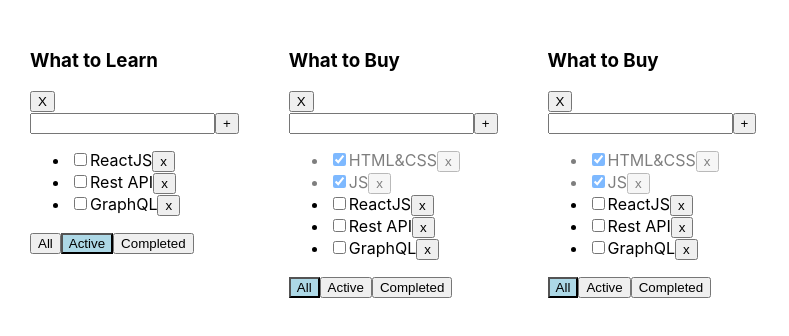
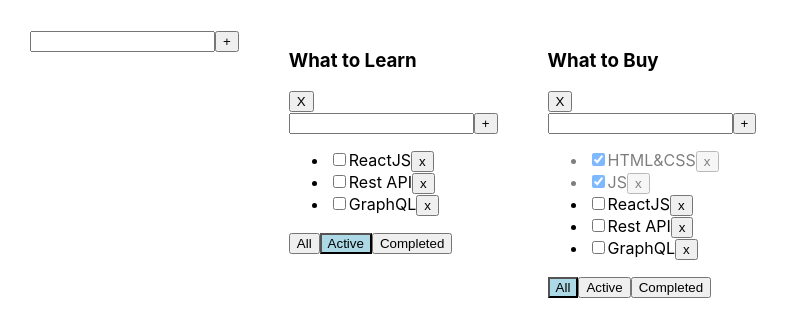
Before and after one commit to djonnybravo/TDL_HOMEWORKS, a React (Create React App) app in the folder TDL_04/: page / in a window 1280 px wide. Shown: the top 336 px of the page, without its empty margins (0-789 px from the left). Built offline with nearby package versions, Linux system fonts and the light colour scheme.

Commit message:
add Input Component

```diff
--- /dev/null
+++ b/TDL_04/src/AddItemForm.tsx
@@ -0,0 +1,45 @@
+import React, {ChangeEvent, KeyboardEvent, useState} from "react";
+
+type AddItemFormPropsType = {
+    addItem: (title: string) => void
+}
+
+export function AddItemForm(props: AddItemFormPropsType) {
+    let [title, setTitle] = useState("")
+    let [error, setError] = useState<string | null>(null)
+
+    const onChangeHandler = (e: ChangeEvent<HTMLInputElement>) => {
+        setTitle(e.currentTarget.value)
+        setError(null)
+    }
+
+    const onKeyPressHandler = (e: KeyboardEvent<HTMLInputElement>) => {
+        if (e.charCode === 13) {
+            addTask();
+        }
+    }
+
+    const addTask = () => {
+        if (title.trim() !== '') {
+            props.addItem(title.trim());
+            setTitle("");
+
+        } else {
+            setError("Filed is required")
+        }
+
+    }
+
+    return (
+        <div>
+            <input value={title}
+                   onChange={onChangeHandler}
+                   onKeyPress={onKeyPressHandler}
+                   className={error ? "error" : ""}
+            />
+            <button onClick={addTask}>+</button>
+            {error && <div className="error_message">Field is required</div>}
+        </div>
+    )
+
+}
--- a/TDL_04/src/App.tsx
+++ b/TDL_04/src/App.tsx
@@ -1,7 +1,8 @@
 import React, {useState} from 'react';
 import './App.css';
-import {Todolist} from './Todolist';
+import {TaskType, Todolist} from './Todolist';
 import {v1} from 'uuid';
+import {AddItemForm} from "./AddItemForm";
 
 export type FilterValuesType = "all" | "active" | "completed";
 type TodolistType = {
@@ -9,6 +10,11 @@ type TodolistType = {
     title: string
     filter: FilterValuesType
 }
+
+type TaskStateType = {
+    [key:string] : Array<TaskType>
+}
+
 
 function App() {
 
@@ -59,15 +65,15 @@ function App() {
 
     const tododolistId1 = v1()
     const tododolistId2 = v1()
-    const tododolistId3 = v1()
+
 
     const [todolists, setTodolists] = useState<Array<TodolistType>>([
         {id: tododolistId1, title: "What to Learn", filter: 'active'},
         {id: tododolistId2, title: "What to Buy", filter: 'all'},
-        {id: tododolistId3, title: "What to Buy", filter: 'all'}
+
     ])
 
-    const [tasksObj, setTasks] = useState({
+    const [tasksObj, setTasks] = useState<TaskStateType>({
         [tododolistId1]: [
             {id: v1(), title: "HTML&CSS", isDone: true},
             {id: v1(), title: "JS", isDone: true},
@@ -81,21 +87,24 @@ function App() {
             {id: v1(), title: "ReactJS", isDone: false},
             {id: v1(), title: "Rest API", isDone: false},
             {id: v1(), title: "GraphQL", isDone: false},
-        ],
-        [tododolistId3]: [
-            {id: v1(), title: "HTML&CSS", isDone: true},
-            {id: v1(), title: "JS", isDone: true},
-            {id: v1(), title: "ReactJS", isDone: false},
-            {id: v1(), title: "Rest API", isDone: false},
-            {id: v1(), title: "GraphQL", isDone: false},
         ]
     })
 
-
-
+const addTodolist = (title:string) => {
+         let todolist: TodolistType = {
+             id: v1(),
+             title: title,
+             filter: "all"
+         }
+        setTodolists([todolist, ...todolists])
+        setTasks({...tasksObj, [todolist.id]: []})
+    }
     return (
 
         <div className="App">
+
+            <AddItemForm addItem={addTodolist}/>
+
             {
                 todolists.map((tl) => {
 
--- a/TDL_04/src/Todolist.tsx
+++ b/TDL_04/src/Todolist.tsx
@@ -1,7 +1,8 @@
-import React, {ChangeEvent, KeyboardEvent, useState} from 'react';
+import React, {ChangeEvent} from 'react';
 import {FilterValuesType} from './App';
+import {AddItemForm} from "./AddItemForm";
 
-type TaskType = {
+export  type TaskType = {
     id: string
     title: string
     isDone: boolean
@@ -15,76 +16,52 @@ type PropsType = {
     removeTask: (taskId: string, todolistID: string) => void
     removeTodolist: (todolistID: string) => void
     changeFilter: (value: FilterValuesType, todolistID: string) => void
-    addTask: (title: string, todolistID: string ) => void
+    addTask: (title: string, todolistID: string) => void
     changeTaskStatus: (taskId: string, isDone: boolean, todolistID: string) => void
 }
 
 export function Todolist(props: PropsType) {
 
-    let [title, setTitle] = useState("")
-    let [error, setError] = useState<string | null>(null)
-
-
-    const addTask = () => {
-        if (title.trim() !== '') {
-            props.addTask(title.trim(), props.id);
-            setTitle("");
-
-        }else {
-            setError("Filed is required")
-        }
-
+    const addTask = (title: string) => {
+        props.addTask(title, props.id)
     }
 
-    const onChangeHandler = (e: ChangeEvent<HTMLInputElement>) => {
-        setTitle(e.currentTarget.value)
-        setError(null)
-    }
-
-    const onKeyPressHandler = (e: KeyboardEvent<HTMLInputElement>) => {
-        if (e.charCode === 13) {
-            addTask();
-        }
-    }
     let buttonActiveStyle = ""
-    const onAllClickHandler = () => {props.changeFilter("all", props.id)
+    const onAllClickHandler = () => {
+        props.changeFilter("all", props.id)
         buttonActiveStyle = "a"
     };
     const onActiveClickHandler = () => props.changeFilter("active", props.id);
     const onCompletedClickHandler = () => props.changeFilter("completed", props.id);
     const removeTodolistClickHandler = () => props.removeTodolist(props.id)
     return <div>
-        <h3>{props.title}</h3><button onClick={removeTodolistClickHandler}>X</button>
+        <h3>{props.title}</h3>
+        <button onClick={removeTodolistClickHandler}>X</button>
 
-        <div>
-            <input value={title}
-                   onChange={ onChangeHandler }
-                   onKeyPress={ onKeyPressHandler }
-                   className={error ? "error" : ""}
-            />
-            <button onClick={addTask}>+</button>
-            {error && <div className="error_message">Field is required</div>}
-        </div>
+        <AddItemForm addItem={addTask}/>
         <ul>
             {
                 props.tasks.map(t => {
 
                     const removeTaskClickHandler = () => props.removeTask(t.id, props.id)
 
-                    const onChangeHandler = (e:ChangeEvent<HTMLInputElement>) => props.changeTaskStatus(t.id, e.currentTarget.checked, props.id)
+                    const onChangeHandler = (e: ChangeEvent<HTMLInputElement>) => props.changeTaskStatus(t.id, e.currentTarget.checked, props.id)
 
                     return <li key={t.id} className={t.isDone ? "is-done" : ""}>
                         <input type="checkbox" checked={t.isDone} onChange={onChangeHandler}/>
                         <span>{t.title}</span>
-                        <button onClick={ removeTaskClickHandler }>x</button>
+                        <button onClick={removeTaskClickHandler}>x</button>
                     </li>
                 })
             }
         </ul>
         <div>
-            <button onClick={ onAllClickHandler } className={props.filter === "all" ? "active-filter" : ""}>All</button>
-            <button onClick={ onActiveClickHandler } className={props.filter === "active" ? "active-filter" : ""}>Active</button>
-            <button onClick={ onCompletedClickHandler } className={props.filter === "completed" ? "active-filter" : ""}>Completed</button>
+            <button onClick={onAllClickHandler} className={props.filter === "all" ? "active-filter" : ""}>All</button>
+            <button onClick={onActiveClickHandler} className={props.filter === "active" ? "active-filter" : ""}>Active
+            </button>
+            <button onClick={onCompletedClickHandler}
+                    className={props.filter === "completed" ? "active-filter" : ""}>Completed
+            </button>
         </div>
     </div>
 }
```
